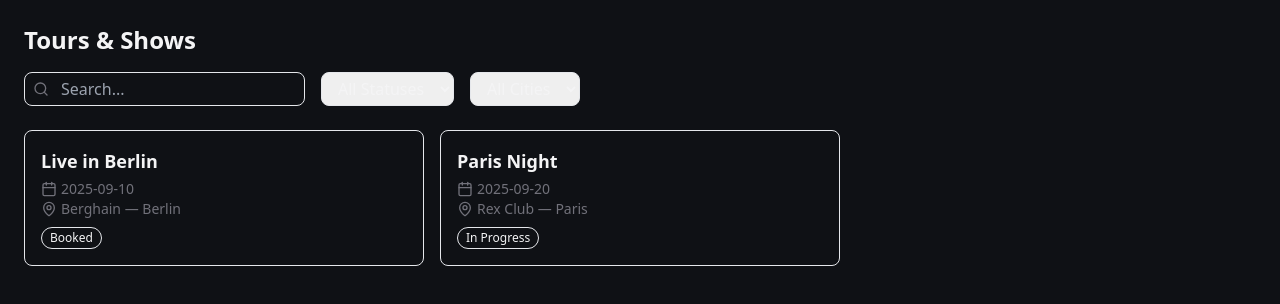
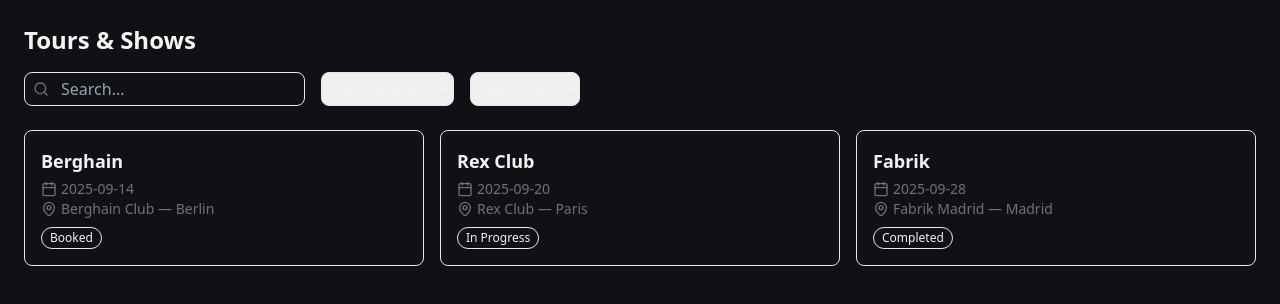
Before and after one commit to mikesacchettidj/tourme-preview, a Next.js app: page /shows in a window 1280 px wide. Shown: the top 304 px of the page. Built offline with nearby package versions, Linux system fonts and the light colour scheme.

Commit message:
Update _data.ts

```diff
--- a/app/shows/_data.ts
+++ b/app/shows/_data.ts
@@ -4,24 +4,32 @@
   date: string;
   venue: string;
   city: string;
-  status?: string;
+  status?: "Booked" | "In Progress" | "Completed" | "Cancelled";
 };
 
 export const SHOWS: Show[] = [
   {
-    slug: "berlin-2025",
-    name: "Live in Berlin",
-    date: "2025-09-10",
-    venue: "Berghain",
+    slug: "berlin-berghain-2025",
+    name: "Berghain",
+    date: "2025-09-14",
+    venue: "Berghain Club",
     city: "Berlin",
     status: "Booked",
   },
   {
-    slug: "paris-2025",
-    name: "Paris Night",
+    slug: "paris-rex-2025",
+    name: "Rex Club",
     date: "2025-09-20",
     venue: "Rex Club",
     city: "Paris",
     status: "In Progress",
   },
+  {
+    slug: "madrid-fabric-2025",
+    name: "Fabrik",
+    date: "2025-09-28",
+    venue: "Fabrik Madrid",
+    city: "Madrid",
+    status: "Completed",
+  },
 ];
```
